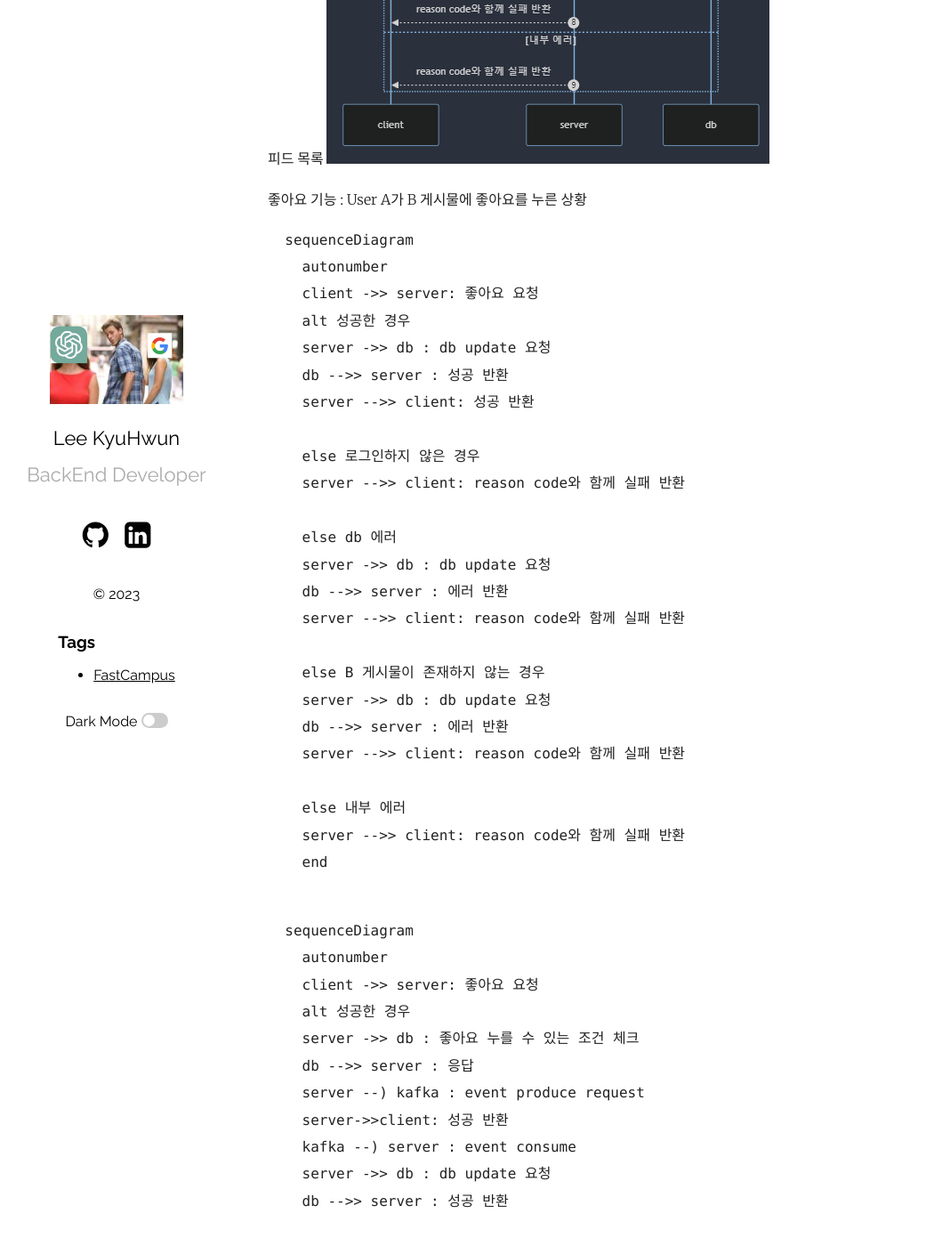
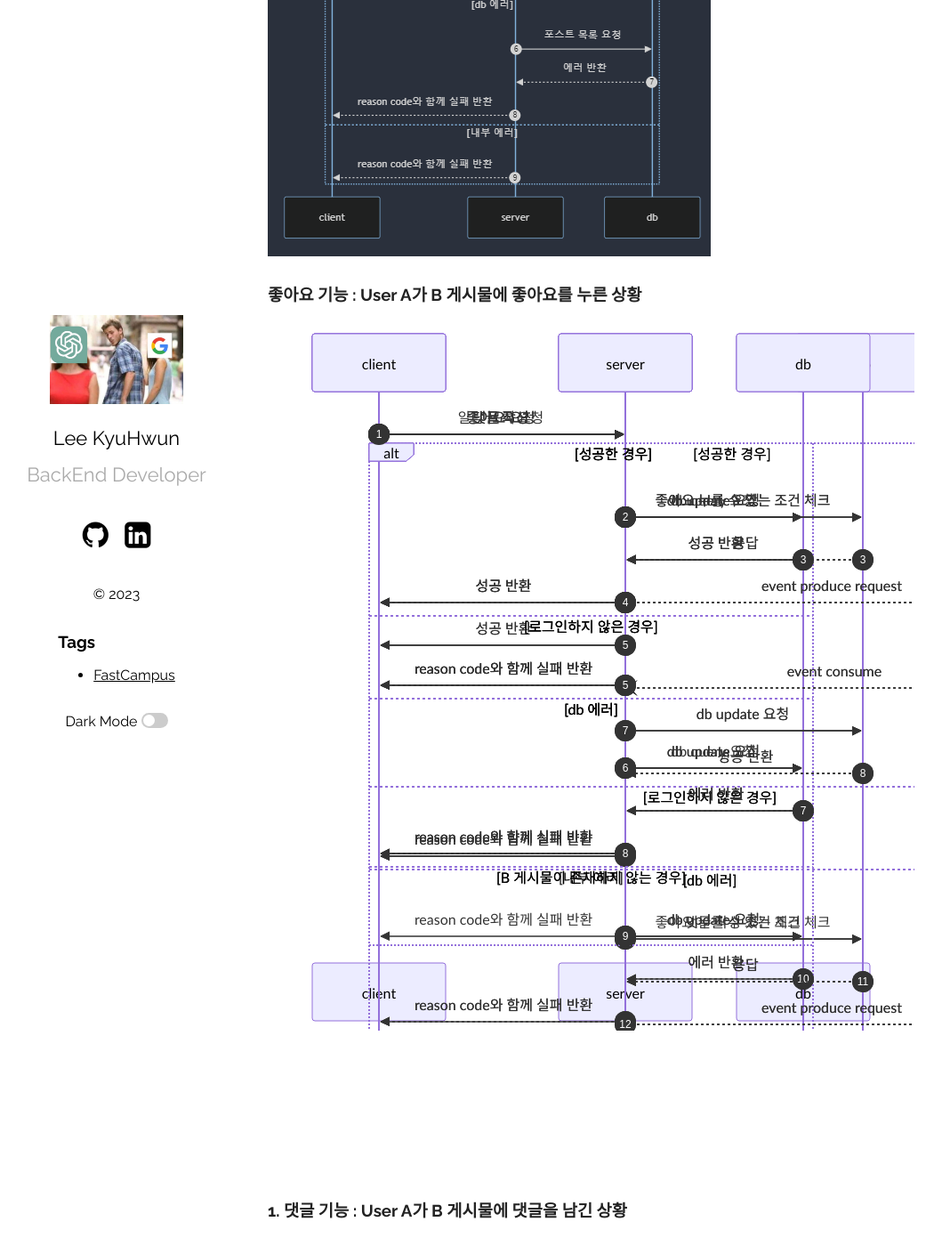
Before and after one commit to Lee-Kyuhwun/Lee-Kyuhwun.github.io, a Jekyll site: the page built from _posts/2023-12-26-fastcompus_sns_1.markdown, in a window 1280 px wide and 1400 px high, scrolled down 4346 px. Shown: the whole window at 89% size, without its empty margins (54-1113 px from the left). Built offline with Jekyll 4.4.1, drawn with Linux system fonts in a browser that asks for light colours; some of the changed text lies outside the part shown.

Commit message:
feat: mermaid 적용

````diff
--- a/_includes/head.html
+++ b/_includes/head.html
@@ -8,3 +8,6 @@
 {% if site.plainwhite.dark_mode %}
 <script type="text/javascript" src="{{ "/assets/js/darkmode.js" | relative_url }}"></script>
 {% endif %}
+{% if page.mermaid %}
+  {% include mermaid.html %}
+{% endif %}
--- a/_includes/mermaid.html
+++ b/_includes/mermaid.html
@@ -3,7 +3,7 @@
   $(document).ready(function () {
     mermaid.initialize({
       startOnLoad: true,
-      theme: "default",
+      theme: "dark",
     });
     window.mermaid.init(
       undefined,
--- a/_posts/2023-12-26-fastcompus_sns_1.markdown
+++ b/_posts/2023-12-26-fastcompus_sns_1.markdown
@@ -41,15 +42,17 @@ Spring Boot3
 
 ![포스트 삭제](/assets/img/fastcampus/simple_sns/delete_post_flowchart.png)
 
-포스트 수정
+### 포스트 수정
+
 ![포스트 수정](/assets/img/fastcampus/simple_sns/update_post_flowchart.png)
 
-피드 목록
+### 피드 목록
+
 ![피드목록](/assets/img/fastcampus/simple_sns/feed_flowchart.png)
 
-좋아요 기능 : User A가 B 게시물에 좋아요를 누른 상황
+### 좋아요 기능 : User A가 B 게시물에 좋아요를 누른 상황
 
-```mermaid
+<div class="mermaid">
   sequenceDiagram
     autonumber
     client ->> server: 좋아요 요청
@@ -75,9 +78,9 @@ Spring Boot3
     server -->> client: reason code와 함께 실패 반환
     end
 
-```
+</div>
 
-```mermaid
+<div class="mermaid">
   sequenceDiagram
     autonumber
     client ->> server: 좋아요 요청
@@ -113,11 +116,11 @@ Spring Boot3
     server->>client: reason code와 함께 실패 반환
     end
 
-```
+</div>
 
-1. 댓글 기능 : User A가 B 게시물에 댓글을 남긴 상황
+### 1. 댓글 기능 : User A가 B 게시물에 댓글을 남긴 상황
 
-```mermaid
+<div class="mermaid">
 sequenceDiagram
 autonumber
 client ->> server: 댓글 작성
@@ -143,9 +146,11 @@ client ->> server: 댓글 작성
     server->>client: reason code와 함께 실패 반환
     end
 
-```
+</div>
 
-```mermaid
+### 댓글 작성
+
+<div class="mermaid">
   sequenceDiagram
     autonumber
     client ->> server: 댓글 작성
@@ -181,11 +186,11 @@ client ->> server: 댓글 작성
     server->>client: reason code와 함께 실패 반환
     end
 
-```
+</div>
 
-알람 기능 : User A의 알람 목록에 대한 요청을 한 상황
+### 알람 기능 : User A의 알람 목록에 대한 요청을 한 상황
 
-```mermaid
+<div class="mermaid">
 sequenceDiagram
 autonumber
 client ->> server: 알람 목록 요청
@@ -206,4 +211,4 @@ client ->> server: 알람 목록 요청
     server->>client: reason code와 함께 실패 반환
     end
 
-```
+</div>
````
Also changed, not shown: other parts of _posts/2023-12-26-fastcompus_sns_1.markdown (+2 -1 lines).
